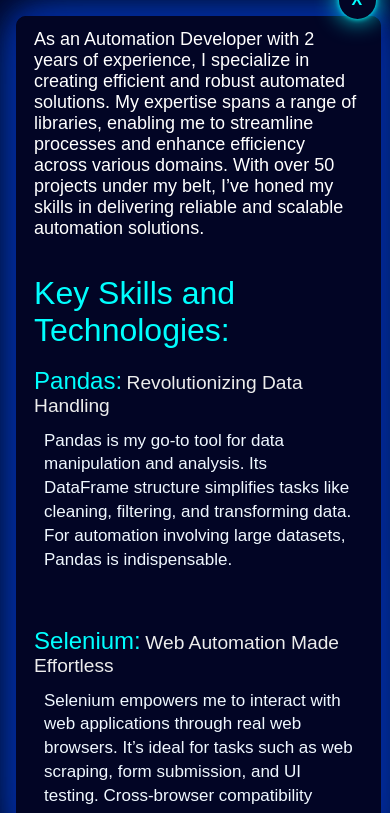
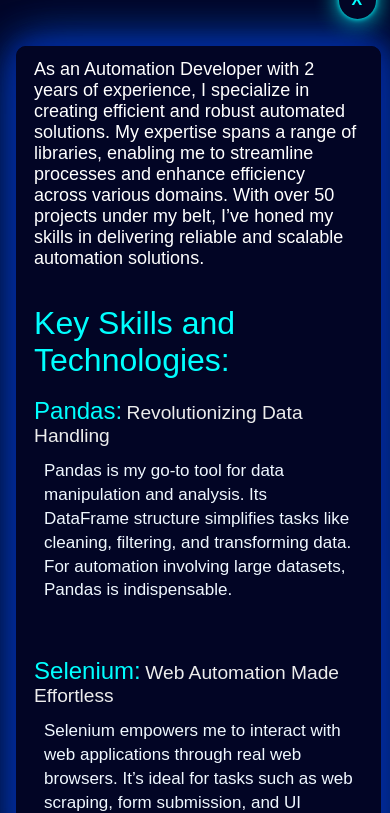
Before and after one commit to PawankedarChaturvedi/Personal_Website, a plain HTML site: page index.html in a window 390 px wide. Both pictures are taken after a click on the button "More About Me". Shown: the part 982-1795 px from the top of the page. Drawn offline with nearby package versions, Linux system fonts and the light colour scheme.

Commit message:
Updated Code of About Me for Mobile  Pawan v_4

```diff
--- a/style.css
+++ b/style.css
@@ -351,7 +351,7 @@
         width: 95%;
         overflow: auto;
         text-align: left;
-        margin: 2% 6%;
+        margin: 10% 6%;
         max-height: 98vh;
         padding: 0px 5px;
         border-radius: 10px;
```
